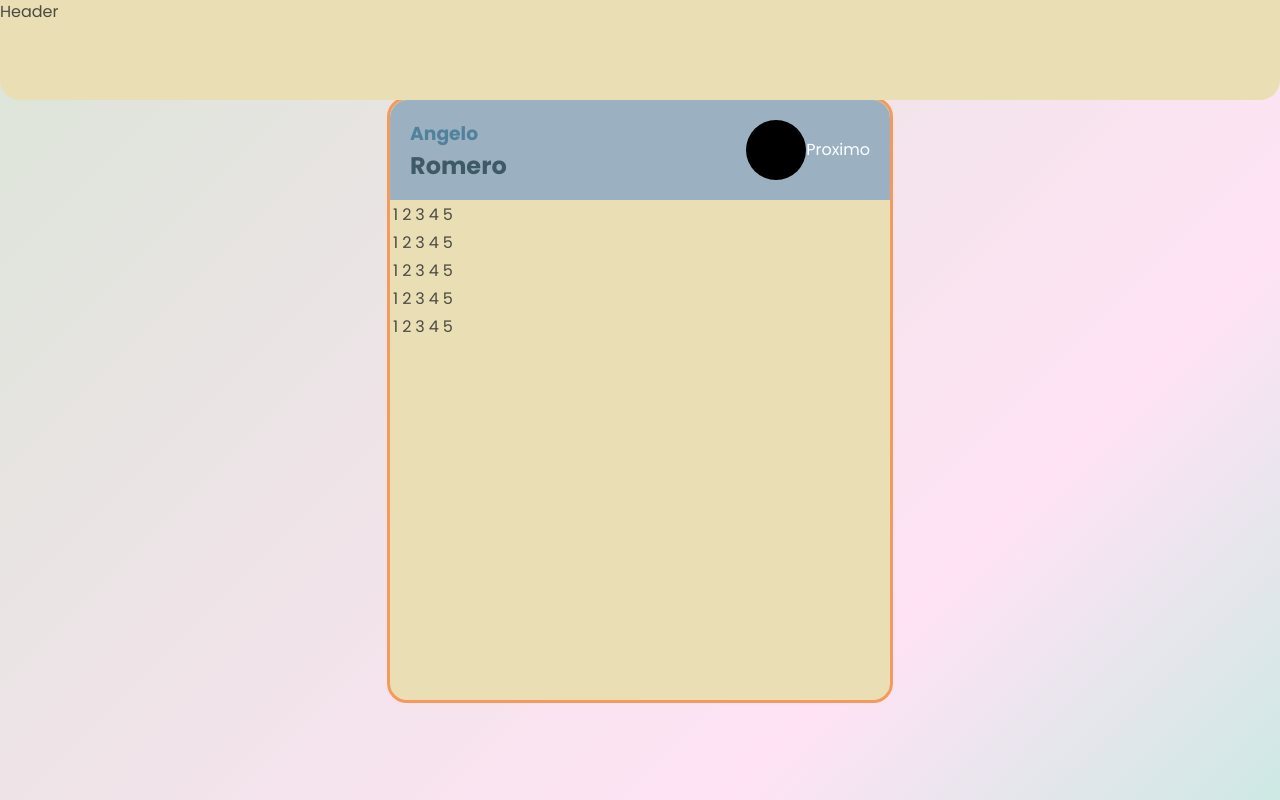
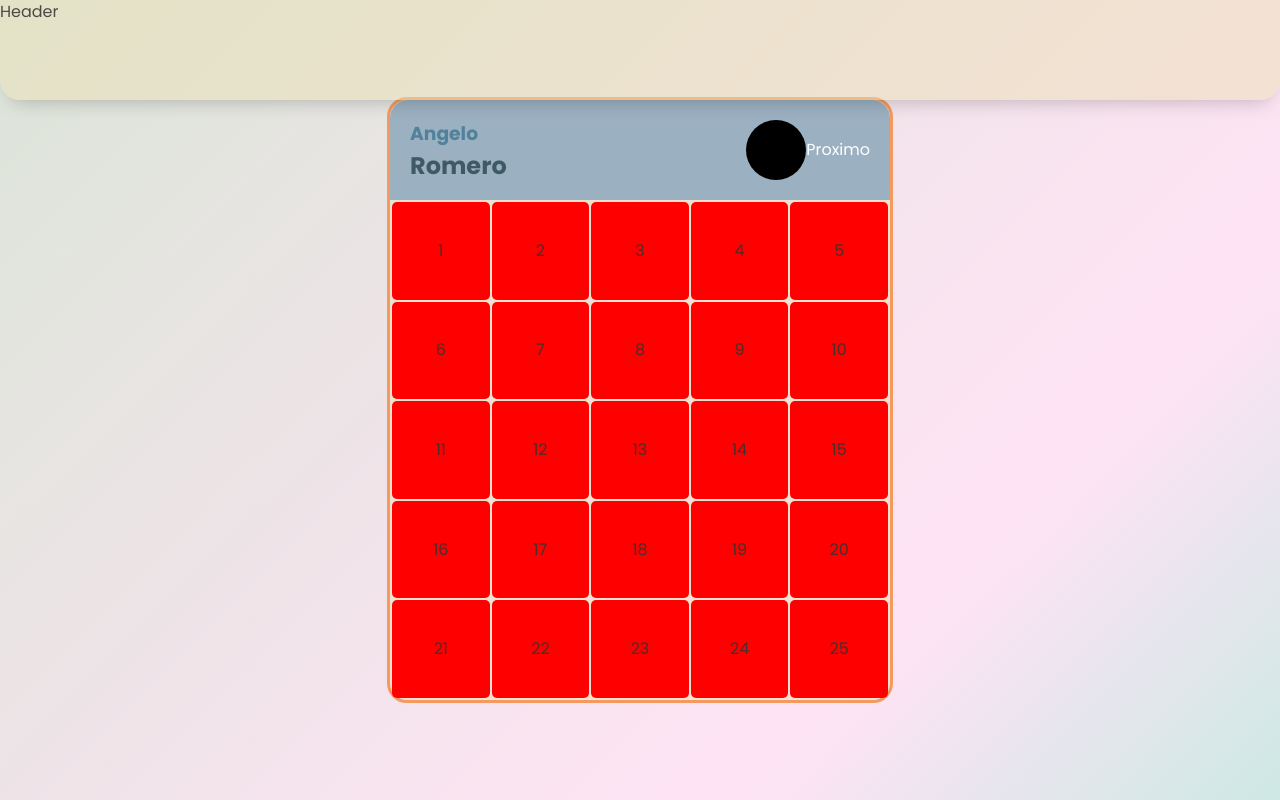
Before and after one commit to murilopereira006/bingo-do-esporte, a React (Vite) app in the folder frontend/: page / in a window 1280 px wide. Built offline with nearby package versions, Linux system fonts and the light colour scheme; a web font is replaced by a local one.

Commit message:
add: table

```diff
--- a/frontend/src/components/Card/index.tsx
+++ b/frontend/src/components/Card/index.tsx
@@ -1,99 +1,20 @@
-export default function Card() {
-  return (
-    <table>
-      <tbody>
+import styled from 'styled-components'
 
-      <tr>
-          <td>
-            <span>1</span>
-          </td>
-          <td>
-            <span>2</span>
-          </td>
-          <td>
-            <span>3</span>
-          </td>
-          <td>
-            <span>4</span>
-          </td>
-          <td>
-            <span>5</span>
-          </td>
-        </tr>
+interface CardProps {
+    content: number;
+}
 
-        <tr>
-          <td>
-            <span>1</span>
-          </td>
-          <td>
-            <span>2</span>
-          </td>
-          <td>
-            <span>3</span>
-          </td>
-          <td>
-            <span>4</span>
-          </td>
-          <td>
-            <span>5</span>
-          </td>
-        </tr>
+const CardStyled = styled.td`
+  width: 90px;
+  height: 90px;
+  background-color: red;
+  border-radius: 5px;
+  box-sizing: border-box;
 
-        <tr>
-          <td>
-            <span>1</span>
-          </td>
-          <td>
-            <span>2</span>
-          </td>
-          <td>
-            <span>3</span>
-          </td>
-          <td>
-            <span>4</span>
-          </td>
-          <td>
-            <span>5</span>
-          </td>
-        </tr>
+  text-align: center;
+`
+const Card: React.FC<CardProps> = ({ content }) => {
+    return <CardStyled>{content}</CardStyled>;
+};
 
-        <tr>
-          <td>
-            <span>1</span>
-          </td>
-          <td>
-            <span>2</span>
-          </td>
-          <td>
-            <span>3</span>
-          </td>
-          <td>
-            <span>4</span>
-          </td>
-          <td>
-            <span>5</span>
-          </td>
-        </tr>
-
-        <tr>
-          <td>
-            <span>1</span>
-          </td>
-          <td>
-            <span>2</span>
-          </td>
-          <td>
-            <span>3</span>
-          </td>
-          <td>
-            <span>4</span>
-          </td>
-          <td>
-            <span>5</span>
-          </td>
-        </tr>
-
-      </tbody>
-    </table>
-  );
-}
+export default Card;
--- /dev/null
+++ b/frontend/src/components/CardContainer/index.tsx
@@ -0,0 +1,30 @@
+import Card from "../Card";
+import styled from 'styled-components'
+
+const Table = styled.table`
+  width: 100%;
+  height: calc(100% - 100px);
+`
+
+const teste = [1,2,3,4,5,6,7,8,9,10,11,12,13,14,15,16,17,18,19,20,21,22,23,24,25];
+
+export default function CardContainer() {
+  const rows: JSX.Element[] = [];
+  let currentRow: JSX.Element[] = [];
+
+  teste.forEach((item: number, index: number) => {
+    currentRow.push(<Card content={item} key={index} />);
+    if ((index + 1) % 5 === 0 || index === teste.length - 1) {
+      rows.push(<tr key={index}>{currentRow}</tr>);
+      currentRow = [];
+    }
+  });
+
+  return (
+    <Table>
+      <tbody>
+        {rows}
+      </tbody>
+    </Table>
+  );
+}
--- a/frontend/src/components/GameFrame/index.tsx
+++ b/frontend/src/components/GameFrame/index.tsx
@@ -1,11 +1,11 @@
-import Card from "../Card";
+import CardContainer from "../CardContainer";
 import CardHeader from "../CardHeader"
 import styled from 'styled-components'
 
 const BoxContainer = styled.div`
   width: 500px;
   height: 600px;
-  background-color: #EADFB4;
+  background-color: #EADFB47D;
   border: 3px solid #F6995C;
   border-radius: 20px;
 `
@@ -14,7 +14,7 @@ export default function GameFrame() {
   return (
     <BoxContainer>
       <CardHeader />
-      <Card />
+      <CardContainer />
     </BoxContainer>
   );
 }
--- a/frontend/src/components/Header/index.tsx
+++ b/frontend/src/components/Header/index.tsx
@@ -4,9 +4,10 @@ const HeaderContainer = styled.div`
   width: 100vw;
   height: 100px;
   top: 0;
-  background-color: #EADFB4;
+  background-color: #EADFB47D;
   border-radius: 0 0 20px 20px;
   position: absolute;
+  box-shadow: 0px 10px 20px -10px rgba(0,0,0,0.25);
   box-sizing: border-box;
 `
 export default function Header() {
```
